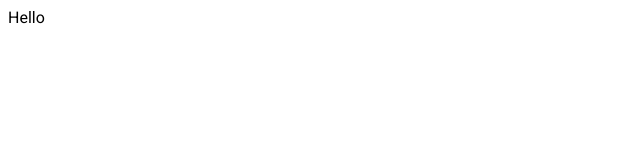
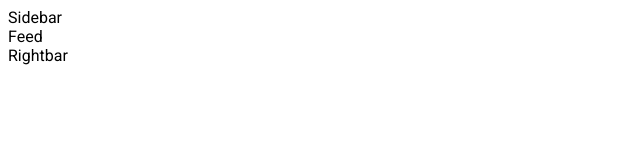
Before and after one commit to Sergey98Am/react-facebook-clone, a React (Create React App) app: page / in a window 1280 px wide. Shown: the top 160 px of the page, without its empty margins (0-640 px from the left). Built offline with nearby package versions, Linux system fonts and the light colour scheme.

Commit message:
Add MUI theme customization and components

```diff
--- a/src/App.js
+++ b/src/App.js
@@ -1,7 +1,13 @@
+import { Feed } from "./components/Feed";
+import { Rightbar } from "./components/Rightbar";
+import { Sidebar } from "./components/Sidebar";
+
 function App() {
   return (
-    <div className="App">
-      Hello
+    <div>
+      <Sidebar />
+      <Feed />
+      <Rightbar />
     </div>
   );
 }
--- /dev/null
+++ b/src/components/Feed.jsx
@@ -0,0 +1,7 @@
+import React from 'react'
+
+export const Feed = () => {
+  return (
+    <div>Feed</div>
+  )
+}
--- /dev/null
+++ b/src/components/Rightbar.jsx
@@ -0,0 +1,7 @@
+import React from 'react'
+
+export const Rightbar = () => {
+  return (
+    <div>Rightbar</div>
+  )
+}
--- /dev/null
+++ b/src/components/Sidebar.jsx
@@ -0,0 +1,7 @@
+import React from 'react'
+
+export const Sidebar = () => {
+  return (
+    <div>Sidebar</div>
+  )
+}
--- a/src/index.js
+++ b/src/index.js
@@ -1,10 +1,14 @@
-import React from 'react';
-import ReactDOM from 'react-dom/client';
-import App from './App';
+import React from "react";
+import ReactDOM from "react-dom/client";
+import App from "./App";
+import { ThemeProvider } from "@emotion/react";
+import {theme} from "./theme";
 
-const root = ReactDOM.createRoot(document.getElementById('root'));
+const root = ReactDOM.createRoot(document.getElementById("root"));
 root.render(
   <React.StrictMode>
-    <App />
+    <ThemeProvider theme={theme}>
+      <App />
+    </ThemeProvider>
   </React.StrictMode>
 );
--- /dev/null
+++ b/src/theme.js
@@ -0,0 +1,16 @@
+import { createTheme } from "@mui/material";
+
+export const theme = createTheme({
+    palette: {
+        primary: {
+            main: "#2a6dd1",
+            light: "skyblue",
+        },
+        secondary: {
+            main: "#15c630",
+        },
+        otherColor: {
+            main: "#999"
+        }
+    }
+})
```
Also changed, not shown: src/components/Navbar.jsx (added, +7 -0 lines).
